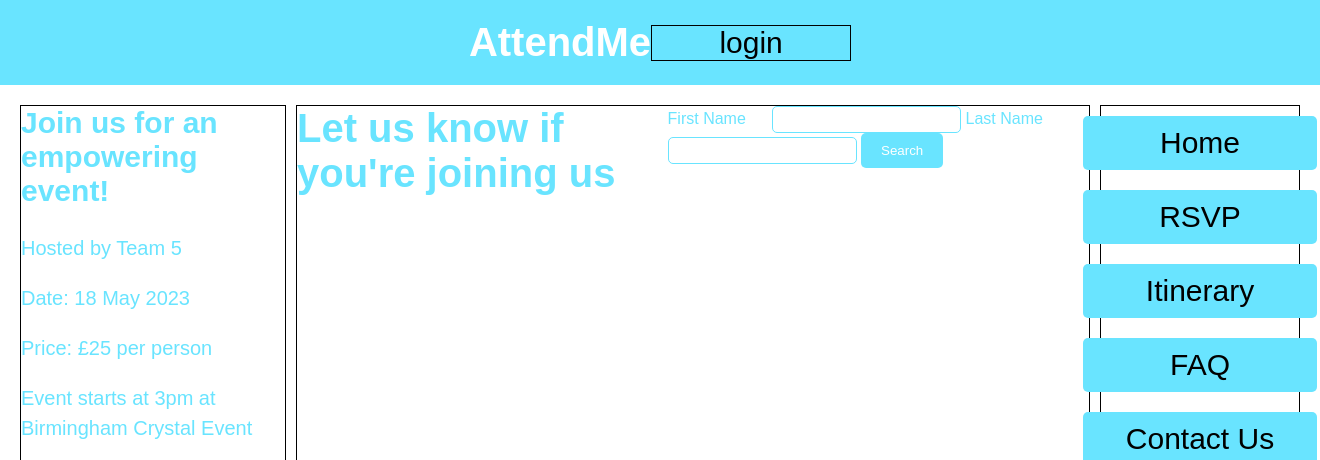
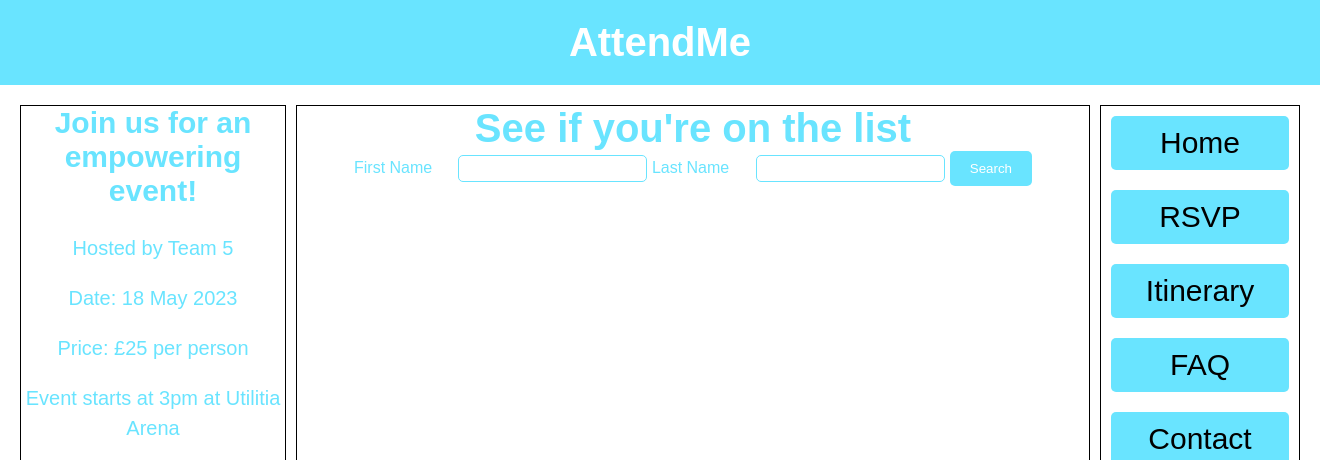
Before and after one commit to MichaelW1996/AttendMe, a Node server app: template views/rsvp.handlebars in a window 1320 px wide. Shown: the top 460 px of the page. Run offline with Node 20, Linux system fonts and the light colour scheme; the template is opened without the code that fills it, so the values that code supplies are empty; some libraries are stand-ins or nearby versions.

Commit message:
added some styling and made responsive on mobile/tablet

```diff
--- a/public/css/style.css
+++ b/public/css/style.css
@@ -19,13 +19,14 @@ header {
   justify-content: center;
   align-items: center;
 }
-nav {
+main nav {
   display: flex;
   justify-content: center;
   border: 1px solid var(--textColour);
   width: 15vw;
 }
 nav ul {
+  width: 100%;
   display: flex;
   flex-direction: column;
   list-style: none;
@@ -50,7 +51,23 @@ nav a {
   margin: 0 auto;
   display: table;
 }
+header nav {
+  position: absolute;
+  right: 10px;
+  top: 10px;
+}
+
+header nav button {
+  font-size: x-large;
+  font-family: "Trebuchet MS", "Lucida Sans Unicode", "Lucida Grande",
+    "Lucida Sans", Arial, sans-serif;
+  padding: 7px;
+  border-radius: 10px;
+  background-color: var(--contrastColour);
+}
+
 aside {
+  text-align: center;
   border: 1px solid var(--textColour);
   width: 20vw;
 }
@@ -114,6 +131,9 @@ button[type="submit"] {
 }
 
 footer {
+  position: fixed;
+  width: 100%;
+  bottom: 0px;
   background-color: var(--mainColour);
   color: var(--contrastColour);
   padding: 10px;
@@ -143,3 +163,62 @@ footer {
   display: flex;
   justify-content: space-between;
 }
+#partial container img {
+  width: 100%;
+  height: 100%;
+  object-fit: contain;
+}
+
+#RSVP {
+  flex-direction: column;
+  align-items: center;
+}
+
+/* Media Query for Tablets */
+@media screen and (max-width: 1000px) {
+  main {
+    flex-direction: column-reverse;
+  }
+  main nav {
+    width: 100%;
+  }
+  main nav a {
+    font-size: 25px;
+  }
+  main nav ul {
+    width: 100%;
+    flex-direction: row;
+    flex-wrap: wrap;
+    justify-content: space-between;
+  }
+  aside {
+    width: 100%;
+  }
+  section {
+    width: 100%;
+  }
+  #partial container {
+    flex-direction: column;
+  }
+}
+
+/* Media Query for Phones */
+@media screen and (max-width: 767px) {
+  main nav ul {
+    flex-direction: column;
+  }
+  main li {
+    margin: 3px;
+    padding: 3px;
+  }
+  #RSVP h1 {
+    font-size: x-large;
+  }
+  .RSVPform {
+    width: 80%;
+    display: grid;
+  }
+  .RSVPform button {
+    margin-top: 10px;
+  }
+}
--- a/views/layouts/main.handlebars
+++ b/views/layouts/main.handlebars
@@ -8,14 +8,13 @@
   <body>
     <header>
       <h1 id="EventBanner">AttendMe</h1>
-      <nav>
-        <!-- Conditionally render login or logout links -->
-        {{#if logged_in}}
+
+      <!-- Conditionally render login or logout links -->
+      {{#if logged_in}}
+        <nav>
           <button class="button" id="logout">logout</button>
-        {{else}}
-          <a href="/login">login</a>
-        {{/if}}
-      </nav>
+        </nav>
+      {{/if}}
     </header>
     <main>
       <aside id="aside">
@@ -25,10 +24,10 @@
         {{format_distance}}
         <div id="countdown"></div>
         <p>Price: £25 per person</p>
-        <p>Event starts at 3pm at Birmingham Crystal Event</p>
+        <p>Event starts at 3pm at Utilitia Arena</p>
         <p id="registrationMessage"></p>
         <img
-          src="https://www.mapsinternational.co.uk/pub/media/catalog/product/800x/w/o/world-wall-map-physical-without-flags_wm00912.jpg"
+          src="/images/MapPlaceholder.jpg"
           alt="test image map"
           width="100%"
           height="250px"
@@ -43,8 +42,8 @@
           <li><a href="/rsvp">RSVP</a></li>
           <li><a href="/itinerary">Itinerary</a></li>
           <li><a href="/faq">FAQ</a></li>
-          <li><a href="/contact">Contact Us</a></li>
-          <li><a href="/login">Organiser Login</a></li>
+          <li><a href="/contact">Contact</a></li>
+          <li><a href="/login">Login</a></li>
         </ul>
       </nav>
     </main>
--- a/views/rsvp.handlebars
+++ b/views/rsvp.handlebars
@@ -1,9 +1,9 @@
-<container>
+<container id="RSVP">
   {{#if logged_in}}
     <h1>Guest list</h1>
     <button type="submit" id="seeguestlist">See guest list</button>
     <ul id="guestList" style="display:none"></ul>
-    <h2>put content here for logged in users (show big list of guests)</h2>
+    <h2>Invite someone</h2>
     <form class="invform">
       <label for="invfname">First Name</label>
       <input type="text" id="invfname" name="invfname" />
@@ -13,7 +13,7 @@
     </form>
     <script src="/js/guestlist.js"></script>
   {{else}}
-    <h1>Let us know if you're joining us</h1>
+    <h1>See if you're on the list</h1>
     <form class="RSVPform">
       <label for="guestfname">First Name</label>
       <input type="text" id="guestfname" name="guestfname" />
```
Also changed, not shown: public/images/MapPlaceholder.jpg (added).
